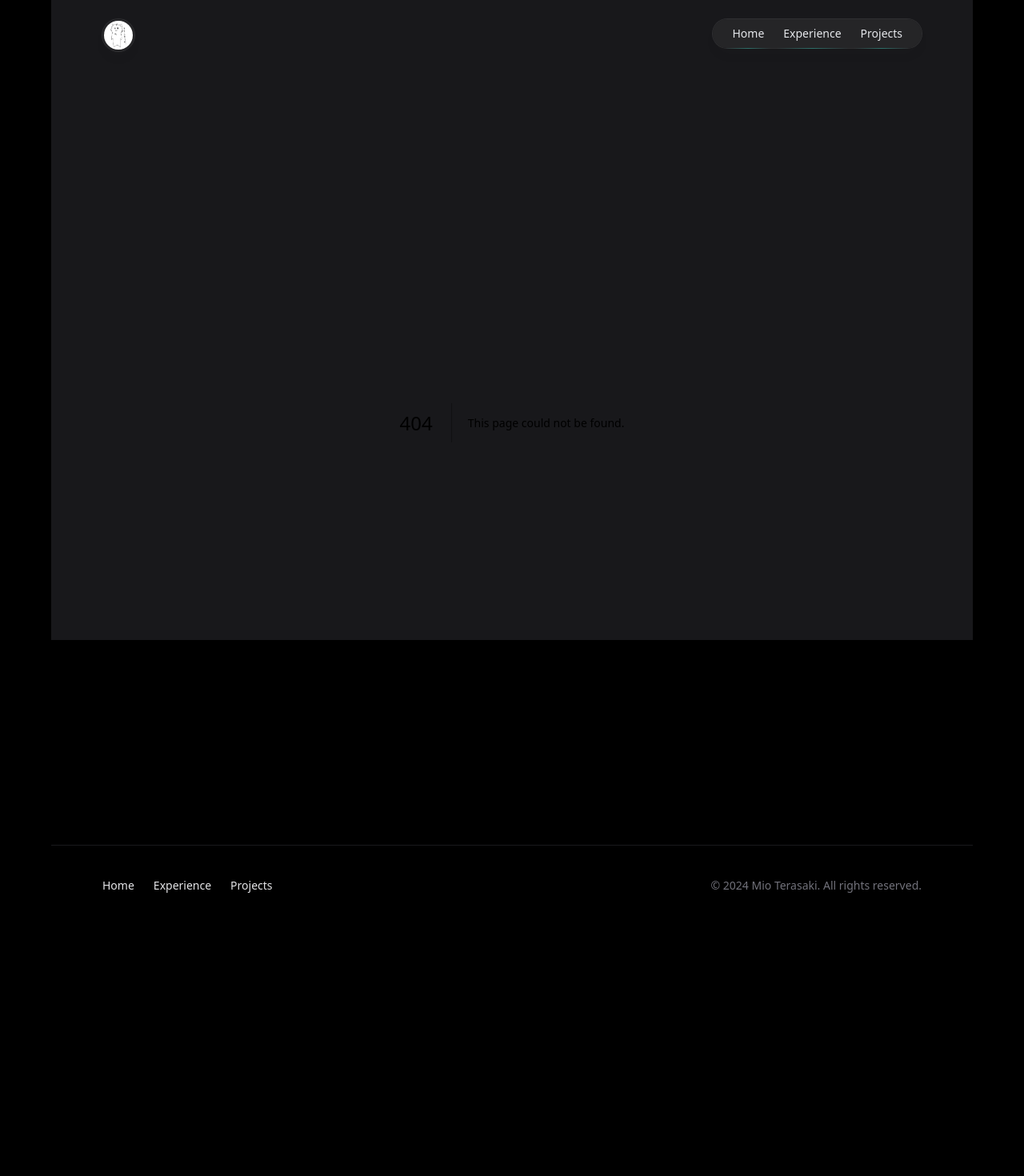
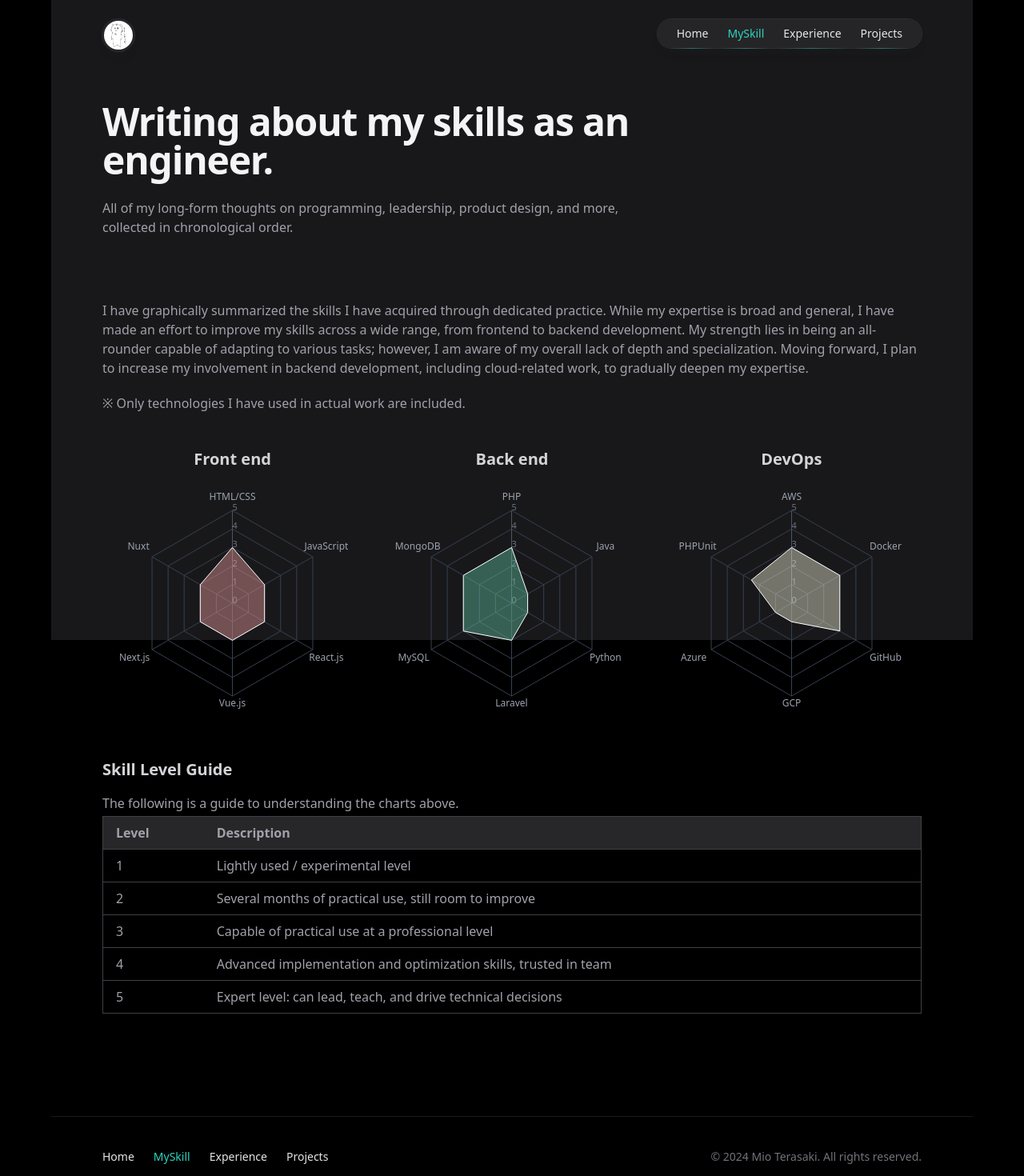
Before and after one commit to Temmy3620/miomio-portfolio, a Next.js app: page /skillset in a window 1280 px wide. Before the commit this address had no page. Shown: the top 1470 px of the page at 80% size. Before the commit the page ends 1181 px from the top, so only its background shows below. Built offline with nearby package versions, Linux system fonts and the light colour scheme.

Commit message:
スキルセット追加

```diff
--- /dev/null
+++ b/app/components/SkillRadarChart.tsx
@@ -0,0 +1,119 @@
+'use client'
+
+import {
+  Radar,
+  RadarChart,
+  PolarGrid,
+  PolarAngleAxis,
+  PolarRadiusAxis,
+  ResponsiveContainer,
+} from 'recharts'
+import { TickItem } from 'recharts/types/util/types'
+
+const defaltData = [
+  {
+    subject: 'HTML/CSS',
+    value: 3,
+  },
+  {
+    subject: 'JavaScript',
+    value: 2,
+  },
+  {
+    subject: 'jQuery',
+    value: 2,
+  },
+  {
+    subject: 'Vue.js/Vue CLI',
+    value: 2,
+  },
+  {
+    subject: 'CSS FW',
+    value: 2,
+  },
+  {
+    subject: 'WordPress',
+    value: 2,
+  },
+]
+
+interface SkillRadarChartProps {
+  title?: string
+  data?: Array<{
+    subject: string
+    value: number
+  }>
+  radarColor?: string
+}
+
+interface CustomTickProps {
+  payload: TickItem;
+  x: number;
+  y: number;
+  index: number;
+}
+
+
+export default function SkillRadarChart({ title, data, radarColor }: SkillRadarChartProps) {
+  return (
+    <div className="w-full max-w-xl mx-auto p-1">
+      <h2 className="text-xl font-semibold mb-4 text-center text-zinc-300">{title || 'Skill Readar'}</h2>
+      <div className="w-full h-[300px]">
+        <ResponsiveContainer width="100%" height="100%">
+          <RadarChart cx="50%" cy="50%" outerRadius="80%" data={data || defaltData}>
+            <PolarGrid
+              gridType="polygon"
+              stroke="#374151"
+            />
+            <PolarAngleAxis
+              dataKey="subject"
+              tick={customTick}
+            />
+            <PolarRadiusAxis
+              angle={90}
+              domain={[0, 5]}
+              tickCount={6}
+              stroke="#4B5561"
+              tick={{
+                fill: '#6B7280', fontSize: 11
+              }}
+            />
+            <Radar
+              name="Skills"
+              dataKey="value"
+              stroke="#ffffff"
+              fill={radarColor || "#FCA5A5"}
+              fillOpacity={0.4}
+            />
+          </RadarChart>
+        </ResponsiveContainer>
+      </div>
+    </div>
+  )
+}
+
+const customTick = ({ payload, x, y, index }: CustomTickProps) => {
+
+  const positionOffset = [
+    { dx: 0, dy: -5 },   // 上
+    { dx: 10, dy: -5 }, // 右上
+    { dx: 10, dy: 10 },  // 右下
+    { dx: 0, dy: 5 },    // 下
+    { dx: -15, dy: 10 }, // 左下
+    { dx: -10, dy: -5 } // 左上
+  ];
+
+  const { dx, dy } = positionOffset[index % 6];
+
+  return (
+    <text
+      x={x + dx}
+      y={y + dy}
+      textAnchor="middle"
+      fill="#9CA3AF"
+      fontSize={12}
+    >
+      {payload.value}
+    </text>
+  );
+};
--- a/app/layout.tsx
+++ b/app/layout.tsx
@@ -12,6 +12,7 @@ const user = {
 }
 const navigation = [
   { name: 'Home', href: '/home' },
+  { name: 'MySkill', href: '/skillset' },
   { name: 'Experience', href: '/experience' },
   { name: 'Projects', href: '/projects' }
   //{ name: 'Contact', href: '/contact' }
--- /dev/null
+++ b/app/skillset/page.tsx
@@ -0,0 +1,94 @@
+import SkillRadarChart from "../components/SkillRadarChart";
+
+const frontEnd = [
+  { subject: 'HTML/CSS', value: 3 },
+  { subject: 'JavaScript', value: 2 },
+  { subject: 'React.js', value: 2 },
+  { subject: 'Vue.js', value: 2 },
+  { subject: 'Next.js', value: 2 },
+  { subject: 'Nuxt', value: 2 },
+]
+
+const backEnd = [
+  { subject: 'PHP', value: 3 },
+  { subject: 'Java', value: 1 },
+  { subject: 'Python', value: 1 },
+  { subject: 'Laravel', value: 2 },
+  { subject: 'MySQL', value: 3 },
+  { subject: 'MongoDB', value: 3 },
+]
+
+const DevOps = [
+  { subject: 'AWS', value: 3 },
+  { subject: 'Docker', value: 3 },
+  { subject: 'GitHub', value: 3 },
+  { subject: 'GCP', value: 1 },
+  { subject: 'Azure', value: 1 },
+  { subject: 'PHPUnit', value: 2.5 },
+]
+
+export default function SkillSet() {
+  return (
+    <div className="mx-auto max-w-2xl lg:max-w-5xl">
+      <header className="max-w-2xl">
+        <h1 className="text-4xl font-bold tracking-tight sm:text-5xl text-zinc-100">
+          Writing about my skills as an engineer.
+        </h1>
+        <p className="mt-6 text-base text-zinc-400">
+          All of my long-form thoughts on programming, leadership, product design, and more, collected in chronological order.
+        </p>
+      </header>
+      <div className="mt-16 sm:mt-20">
+        <p className="mt-1 text-base text-zinc-400">
+          I have graphically summarized the skills I have acquired through dedicated practice. While my expertise is broad and general, I have made an effort to improve my skills across a wide range, from frontend to backend development. My strength lies in being an all-rounder capable of adapting to various tasks; however, I am aware of my overall lack of depth and specialization. Moving forward, I plan to increase my involvement in backend development, including cloud-related work, to gradually deepen my expertise.
+        </p>
+        <p className="mt-5 text-base text-zinc-400">
+          ※ Only technologies I have used in actual work are included.
+        </p>
+        <div className="grid grid-cols-1 sm:grid-cols-2 gap-6 lg:grid-cols-3 mx-auto mt-10">
+          <SkillRadarChart title="Front end" data={frontEnd} />
+          <SkillRadarChart title="Back end" data={backEnd} radarColor="#66cdaa" />
+          <SkillRadarChart title="DevOps" data={DevOps} radarColor="#ffffe0" />
+        </div>
+        <div className="mt-10">
+          <h2 className="text-xl font-semibold mb-4 text-zinc-300">Skill Level Guide</h2>
+          <p className="my-1 text-base text-zinc-400">
+            The following is a guide to understanding the charts above.
+          </p>
+          <div className="overflow-x-auto">
+            <table className="min-w-full text-left border border-zinc-700 text-zinc-400">
+              <thead className="bg-zinc-800">
+                <tr>
+                  <th className="py-2 px-4 border-b border-zinc-700">Level</th>
+                  <th className="py-2 px-4 border-b border-zinc-700">Description</th>
+                </tr>
+              </thead>
+              <tbody>
+                <tr>
+                  <td className="py-2 px-4 border-b border-zinc-700">1</td>
+                  <td className="py-2 px-4 border-b border-zinc-700">Lightly used / experimental level</td>
+                </tr>
+                <tr>
+                  <td className="py-2 px-4 border-b border-zinc-700">2</td>
+                  <td className="py-2 px-4 border-b border-zinc-700">Several months of practical use, still room to improve</td>
+                </tr>
+                <tr>
+                  <td className="py-2 px-4 border-b border-zinc-700">3</td>
+                  <td className="py-2 px-4 border-b border-zinc-700">Capable of practical use at a professional level</td>
+                </tr>
+                <tr>
+                  <td className="py-2 px-4 border-b border-zinc-700">4</td>
+                  <td className="py-2 px-4 border-b border-zinc-700">Advanced implementation and optimization skills, trusted in team</td>
+                </tr>
+                <tr>
+                  <td className="py-2 px-4">5</td>
+                  <td className="py-2 px-4">Expert level: can lead, teach, and drive technical decisions</td>
+                </tr>
+              </tbody>
+            </table>
+          </div>
+        </div>
+      </div>
+    </div>
+  );
+}
--- a/package.json
+++ b/package.json
@@ -14,7 +14,8 @@
     "next": "14.2.15",
     "react": "^18",
     "react-dom": "^18",
-    "react-syntax-highlighter": "^15.6.1"
+    "react-syntax-highlighter": "^15.6.1",
+    "recharts": "^2.13.3"
   },
   "devDependencies": {
     "@types/node": "^20",
```
Also changed, not shown: 1 other file (tests, documents, lock files or other folders).
